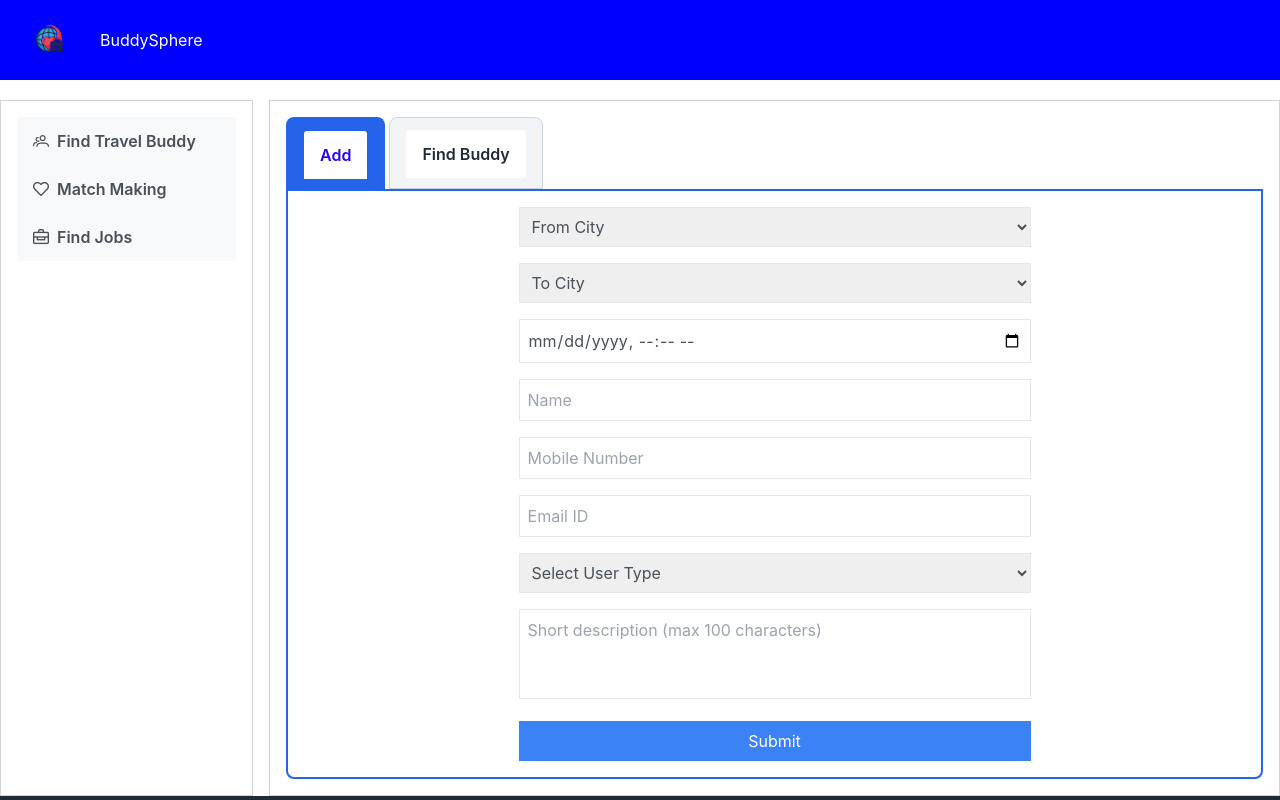
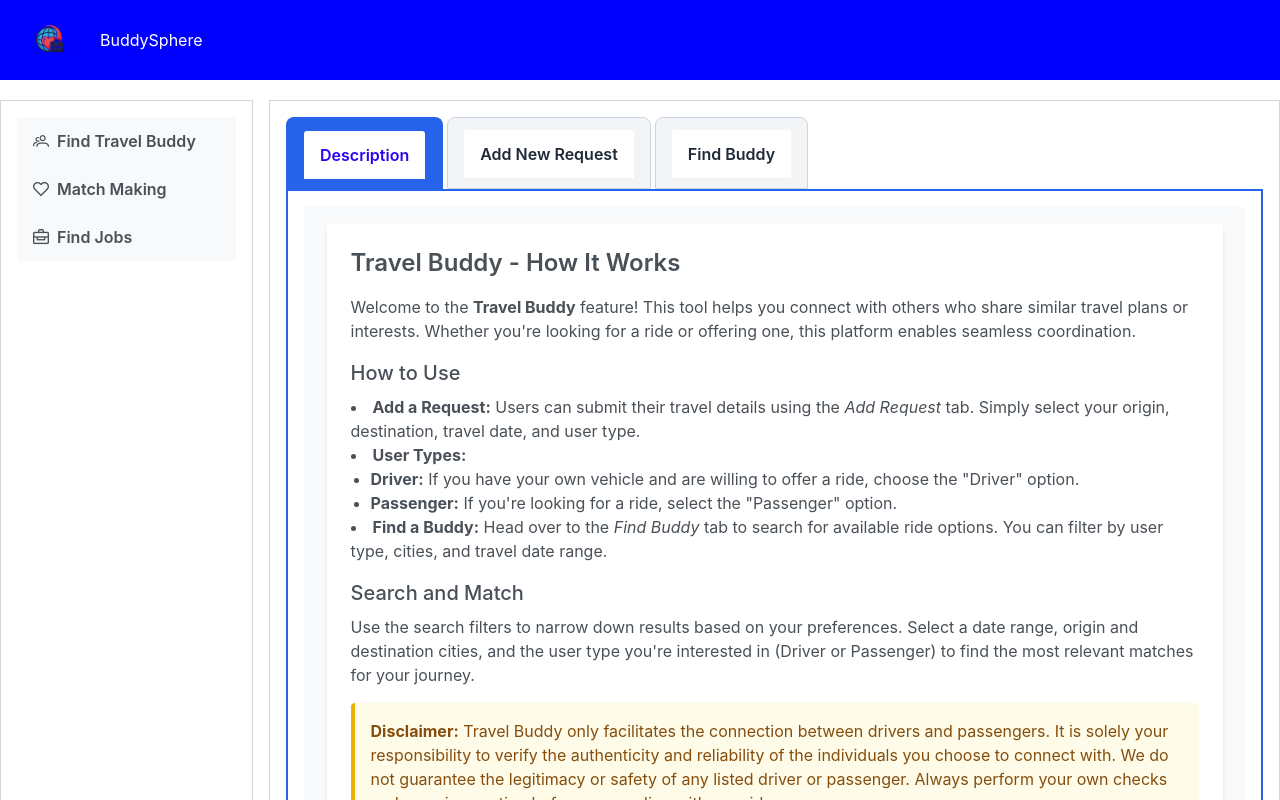
Before and after one commit to shivendradas/HerokuBuddySphereApp, a React (Create React App) app in the folder client/: page /travelbuddy in a window 1280 px wide. Shown: the top 800 px of the page. Built offline with nearby package versions, Linux system fonts and the light colour scheme.

Commit message:
update for code for adding help and desclaimer

```diff
--- /dev/null
+++ b/client/src/pages/travelbuddy/TravelBuddyDescription.jsx
@@ -0,0 +1,51 @@
+import React from 'react';
+import 'primereact/resources/themes/saga-blue/theme.css';
+import 'primereact/resources/primereact.min.css';
+import 'primeicons/primeicons.css';
+import './Travelbuddy.css'; // Add scroll style here
+
+const TrabelBuddyDescription = () => {
+  return (
+    <div className="travelbuddy-scroll-container">
+      <section className="max-w-4xl mx-auto p-6 bg-white shadow-md rounded">
+        <h1 className="text-2xl font-semibold mb-4">Travel Buddy - How It Works</h1>
+
+        <p className="mb-4">
+          Welcome to the <strong>Travel Buddy</strong> feature! This tool helps you connect with others who share similar travel plans or interests. Whether you're looking for a ride or offering one, this platform enables seamless coordination.
+        </p>
+
+        <h2 className="text-xl font-medium mb-2">How to Use</h2>
+        <ul className="list-disc list-inside mb-4">
+          <li>
+            <strong>Add a Request:</strong> Users can submit their travel details using the <em>Add Request</em> tab. Simply select your origin, destination, travel date, and user type.
+          </li>
+          <li>
+            <strong>User Types:</strong>
+            <ul className="list-disc ml-5">
+              <li><strong>Driver:</strong> If you have your own vehicle and are willing to offer a ride, choose the "Driver" option.</li>
+              <li><strong>Passenger:</strong> If you're looking for a ride, select the "Passenger" option.</li>
+            </ul>
+          </li>
+          <li>
+            <strong>Find a Buddy:</strong> Head over to the <em>Find Buddy</em> tab to search for available ride options. You can filter by user type, cities, and travel date range.
+          </li>
+        </ul>
+
+        <h2 className="text-xl font-medium mb-2">Search and Match</h2>
+        <p className="mb-4">
+          Use the search filters to narrow down results based on your preferences. Select a date range, origin and destination cities, and the user type you're interested in (Driver or Passenger) to find the most relevant matches for your journey.
+        </p>
+
+        <div className="p-4 mb-4 border-l-4 border-yellow-500 bg-yellow-50 text-yellow-800 rounded">
+          <strong>Disclaimer:</strong> Travel Buddy only facilitates the connection between drivers and passengers. It is solely your responsibility to verify the authenticity and reliability of the individuals you choose to connect with. We do not guarantee the legitimacy or safety of any listed driver or passenger. Always perform your own checks and exercise caution before proceeding with any ride.
+        </div>
+
+        <p className="text-gray-600">
+          Start your journey smarter with Travel Buddy – where travel meets connection.
+        </p>
+      </section>
+    </div>
+  );
+};
+
+export default TrabelBuddyDescription;
--- a/client/src/pages/travelbuddy/Travelbuddy.css
+++ b/client/src/pages/travelbuddy/Travelbuddy.css
@@ -36,3 +36,9 @@
     margin-bottom: 0;
     border: none;
 }
+.travelbuddy-scroll-container {
+    height: 100vh;
+    overflow-y: auto;
+    background-color: #f9fafb;
+    padding: 1rem;
+  }
--- a/client/src/pages/travelbuddy/Travelbuddy.jsx
+++ b/client/src/pages/travelbuddy/Travelbuddy.jsx
@@ -6,6 +6,7 @@ import 'primeicons/primeicons.css';
 import './Travelbuddy.css'; // Import custom CSS
 import AddRequest from './AddRequest';
 import FindBuddy from './FindBuddy';
+import TrabelBuddyDescription from './TravelBuddyDescription';
 
 const Travelbuddy = () => {
     const [activeIndex, setActiveIndex] = useState(0);
@@ -21,7 +22,10 @@ const Travelbuddy = () => {
                 activeIndex={activeIndex}
                 onTabChange={handleTabChange}
             >
-                <TabPanel header="Add">
+                <TabPanel header="Description">
+                    <TrabelBuddyDescription />
+                </TabPanel>
+                <TabPanel header="Add New Request">
                     <AddRequest/>
                 </TabPanel>
                 <TabPanel header="Find Buddy">
```
